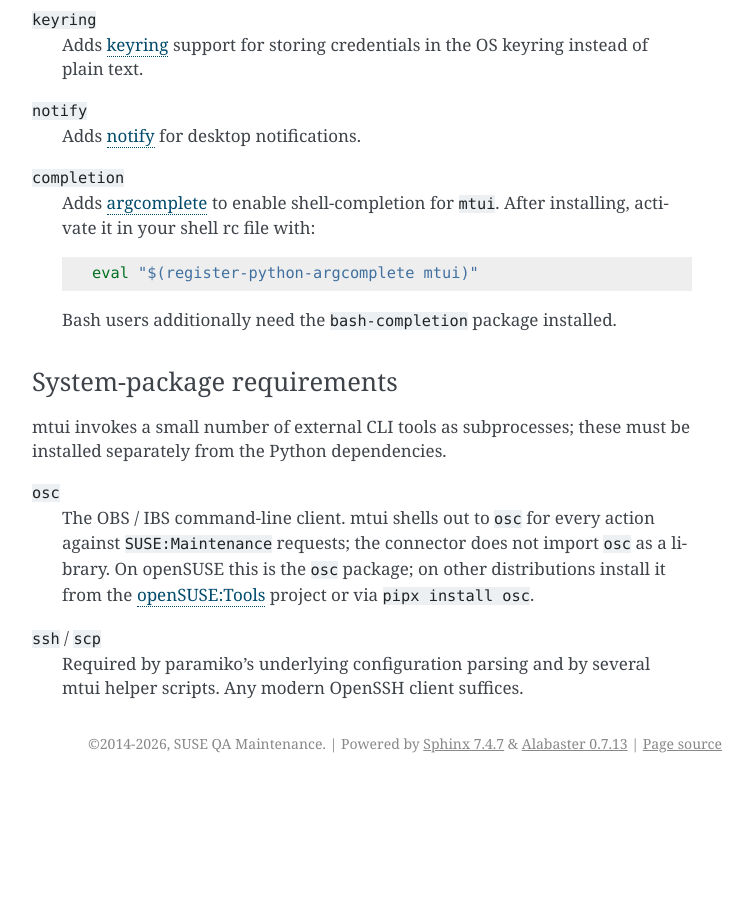
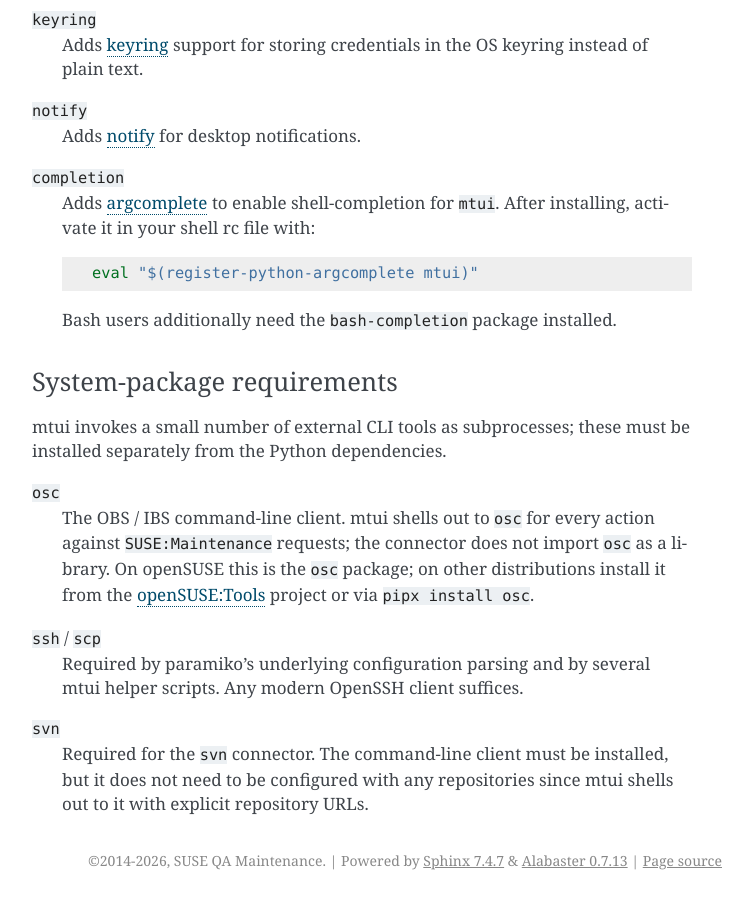
Before and after one commit to openSUSE/mtui, a Sphinx documentation site: the page built from Documentation/installation.rst, in a window 1280 px wide and 900 px high, scrolled down 1458 px. Shown: the whole window, without its empty margins (388-1141 px from the left). Built offline with Sphinx 7.4.7, drawn with Linux system fonts in a browser that asks for light colours; before the commit the page ends 2241 px from its top, so only the background shows below that.

Commit message:
docs(installation): add missing ``svn`` runtime dependency
Why this change was needed:
The installation documentation listed required system packages but omitted
``svn``, which is needed by the svn connector. Users installing mtui from
the docs had no guidance that a command-line SVN client must also be
available.

Problem solved:
New installations now have a complete list of runtime dependencies,
preventing confusion when the svn connector is encountered.

What changed:
- Added ``svn`` entry to the runtime dependencies section in
  Documentation/installation.rst with a brief note that no repository
  configuration is needed since mtui passes explicit URLs.

```diff
--- a/Documentation/installation.rst
+++ b/Documentation/installation.rst
@@ -112,3 +112,8 @@ must be installed separately from the Python dependencies.
 ``ssh`` / ``scp``
     Required by paramiko's underlying configuration parsing and by
     several mtui helper scripts. Any modern OpenSSH client suffices.
+
+``svn``
+    Required for the ``svn`` connector. The command-line client must be
+    installed, but it does not need to be configured with any repositories
+    since mtui shells out to it with explicit repository URLs.
```
